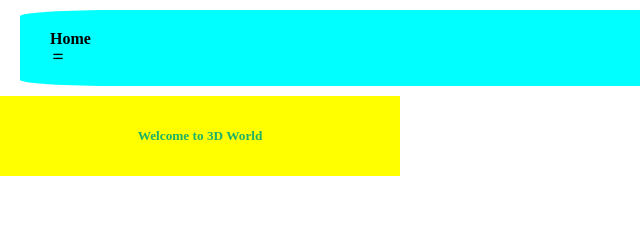
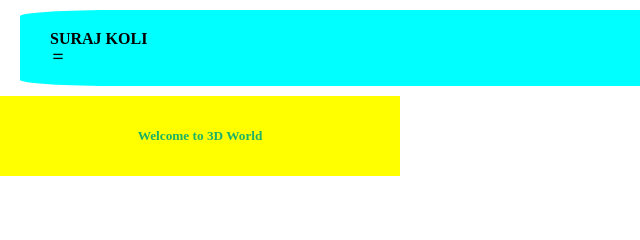
Before and after one commit to GITSURAJ061/Portfolio, a plain HTML site: page index.html in a window 1280 px wide. Shown: the top 240 px of the page, 0-640 px from the left. Drawn offline with nearby package versions, Linux system fonts and the light colour scheme.

Commit message:
Update index.html

```diff
--- a/index.html
+++ b/index.html
@@ -14,7 +14,7 @@
 <body>
     <nav>
 <div id="left">
-    <h4>Home</h4>
+    <h4>SURAJ KOLI</h4>
 </div>
 
 <div id="right">
```
